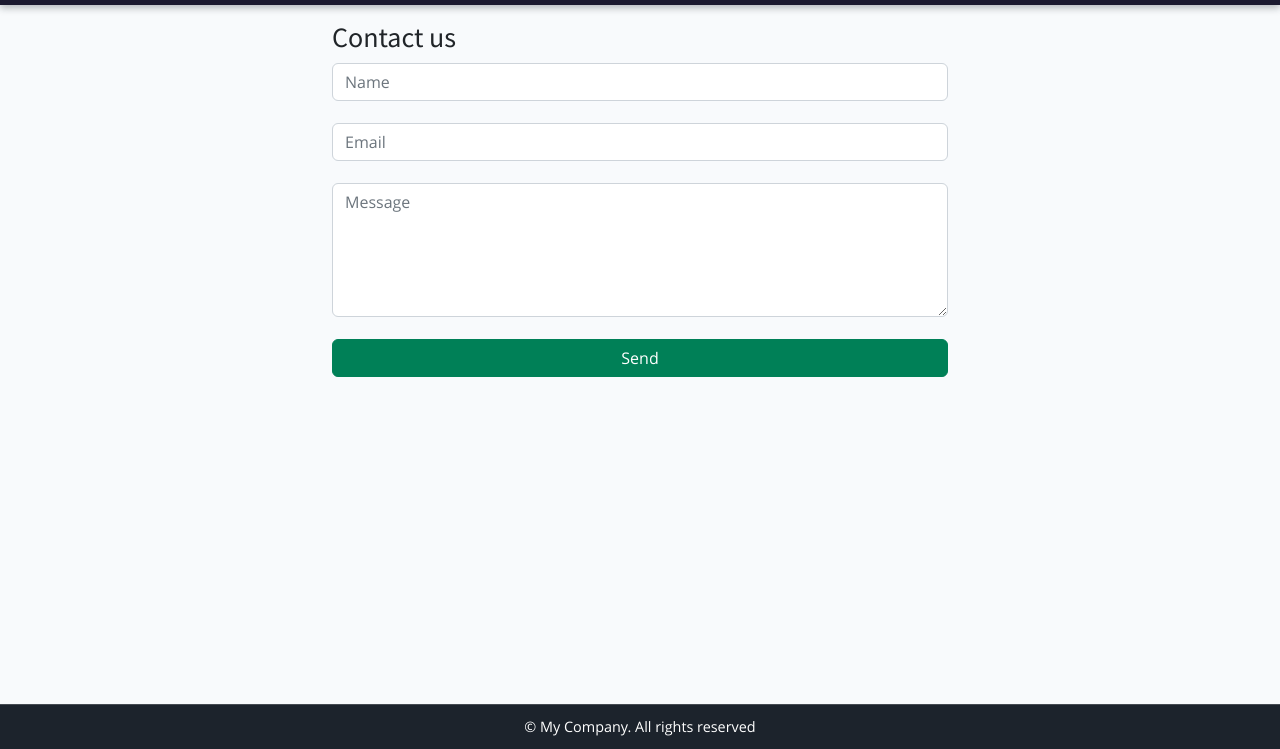
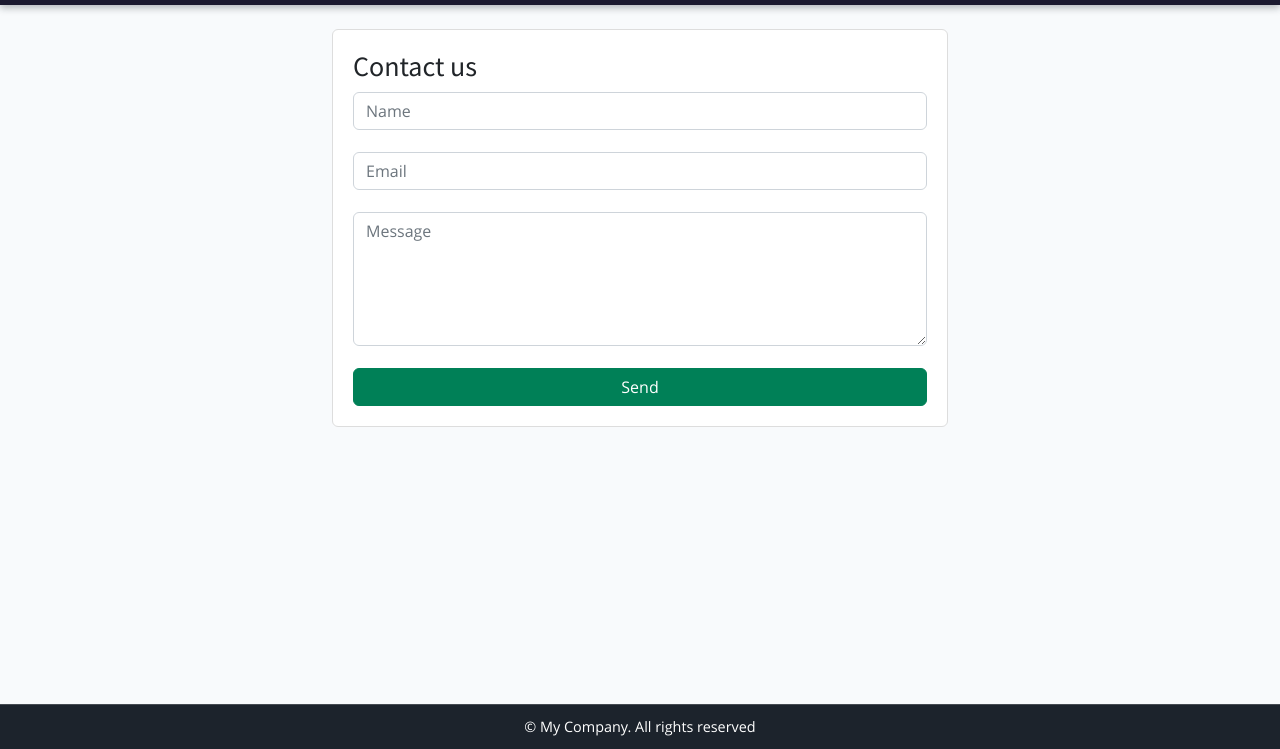
Before and after one commit to Ajax30/Brave-theme, a website: page contact.html in a window 1280 px wide. Shown: the part 51-800 px from the top of the page. Drawn offline with Linux system fonts and the light colour scheme.

Commit message:
Restyle the Contact page

```diff
--- a/contact.html
+++ b/contact.html
@@ -23,7 +23,7 @@
               <a class="nav-link" href="#">Pages</a>
             </li>
             <li class="nav-item">
-              <a class="nav-link" href="#">Contact</a>
+              <a class="nav-link" href="contact.html">Contact</a>
             </li>
             <li class="nav-item dropdown">
               <a class="nav-link dropdown-toggle" href="#" role="button" data-bs-toggle="dropdown" aria-expanded="false">
@@ -64,7 +64,8 @@
 
     <div class="container">
       <div class="row">
-        <div class="col-xs-12 col-md-8 col-lg-6 mx-auto pt-3">
+        <div class="col-xs-12 col-sm-10 col-md-8 col-lg-6 mx-auto">
+          <main class="content rounded mt-4">
             <h3>Contact us</h3>
             <form action="#" id="contactForm" class="contact-form" method="post" accept-charset="utf-8" novalidate="novalidate">
               <div class="form-group">
@@ -80,6 +81,7 @@
                 <input type="submit" value="Send" class="btn btn-md btn-success w-100">
               </div>
             </form>
+          </main>
         </div>
       </div>
     </div>
```
Also changed, not shown: index.html (+1 -1 lines), single.html (+1 -1 lines). Lines whose indentation alone changed are shown as unchanged.
